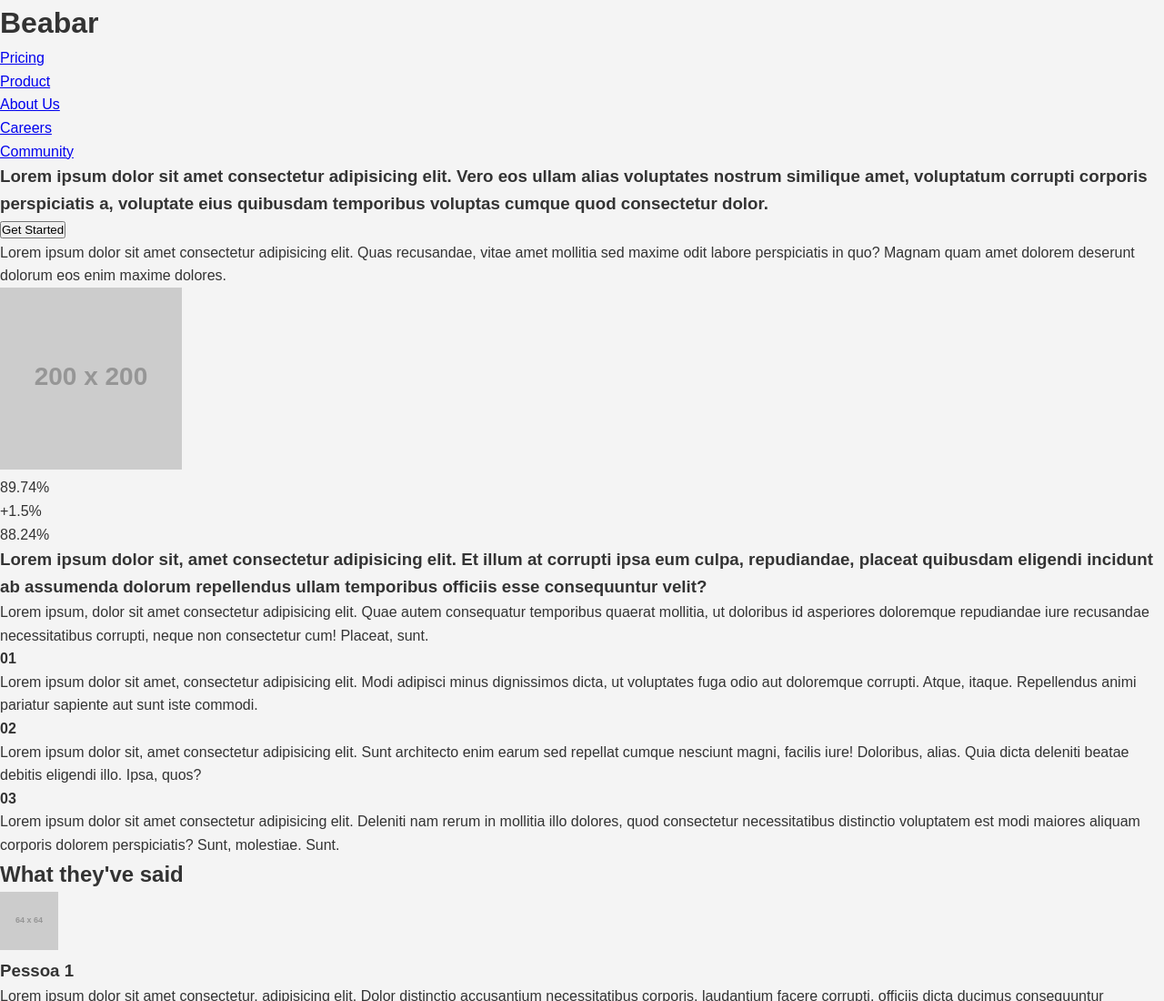
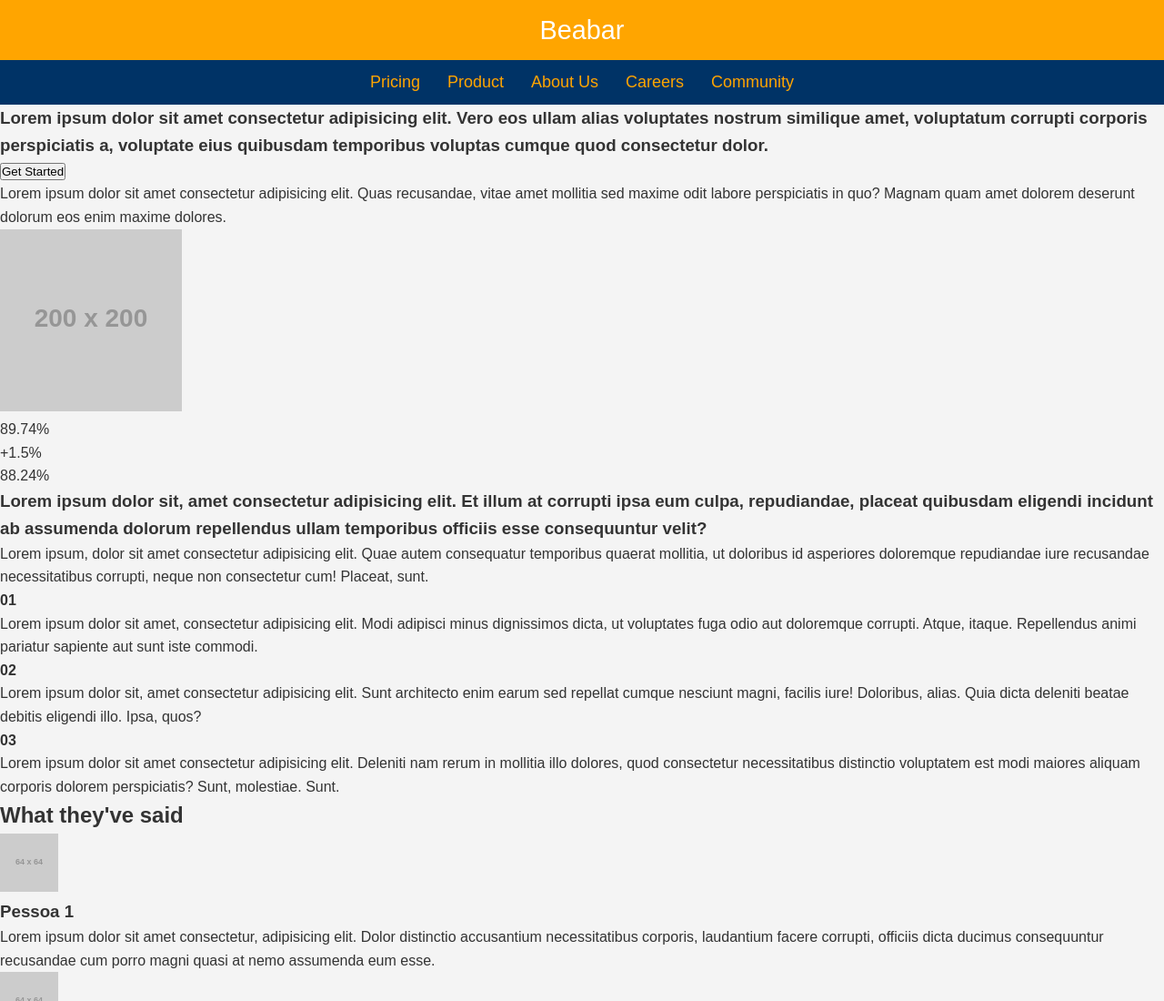
Before and after one commit to NightSK5/ETE-Porto-Digital, a plain HTML site: page pages/beabah/index.html in a window 1280 px wide. Shown: the top 1100 px of the page at 91% size. Drawn offline with Linux system fonts and the light colour scheme; placeholder pictures from the web are drawn by us.

Commit message:
nav bar e header

```diff
--- a/pages/beabah/index.html
+++ b/pages/beabah/index.html
@@ -7,11 +7,14 @@
     <link rel="stylesheet" href="style.css">
 </head>
 <body>
-    <header>
+    <header class="header">
+        <div class="header-content">
+            <h1>Beabar</h1>
+        </div>
+    </header>
         <div class="container">
-            <h1>Beabar</h1>
-            <nav>
-                <ul>
+            <nav class="navbar">
+                <ul class="nav-links">
                     <li><a href="#">Pricing</a></li>
                     <li><a href="#">Product</a></li>
                     <li><a href="#">About Us</a></li>
@@ -20,7 +23,7 @@
                 </ul>
             </nav>
         </div>
-    </header>
+
 
     <main>
         <div class="container">
--- a/pages/beabah/style.css
+++ b/pages/beabah/style.css
@@ -11,3 +11,53 @@ body {
     color: #333;
     background-color: #f4f4f4;
 }
+
+/*Estilização da barra de navegação*/
+.navbar {
+  background-color: #003366;
+  padding: 10px 20px;
+}
+
+.nav-links {
+  list-style: none;
+  margin: 0;
+  padding: 0;
+  display: flex;
+  justify-content: center;
+}
+
+.nav-links li {
+  margin: 0 15px;
+}
+
+.nav-links a {
+  text-decoration: none;
+  color: #FFA500;
+  font-size: 18px;
+  transition: color 0.3s;
+}
+
+.nav-links a:hover {
+  color: #FFD700;
+}
+
+/* Estilização do header*/
+.header {
+  background-color: #FFA500;
+  color: #ffff;
+  text-align: center;
+  padding: 10px 0;
+  position: relative;
+  z-index: 2;
+}
+
+.header-content {
+  max-width: 1200px;
+  margin: 0 auto;
+}
+
+.header h1 {
+  margin: 0;
+  font-size: 1.8em;
+  font-weight: 300;
+}
```
